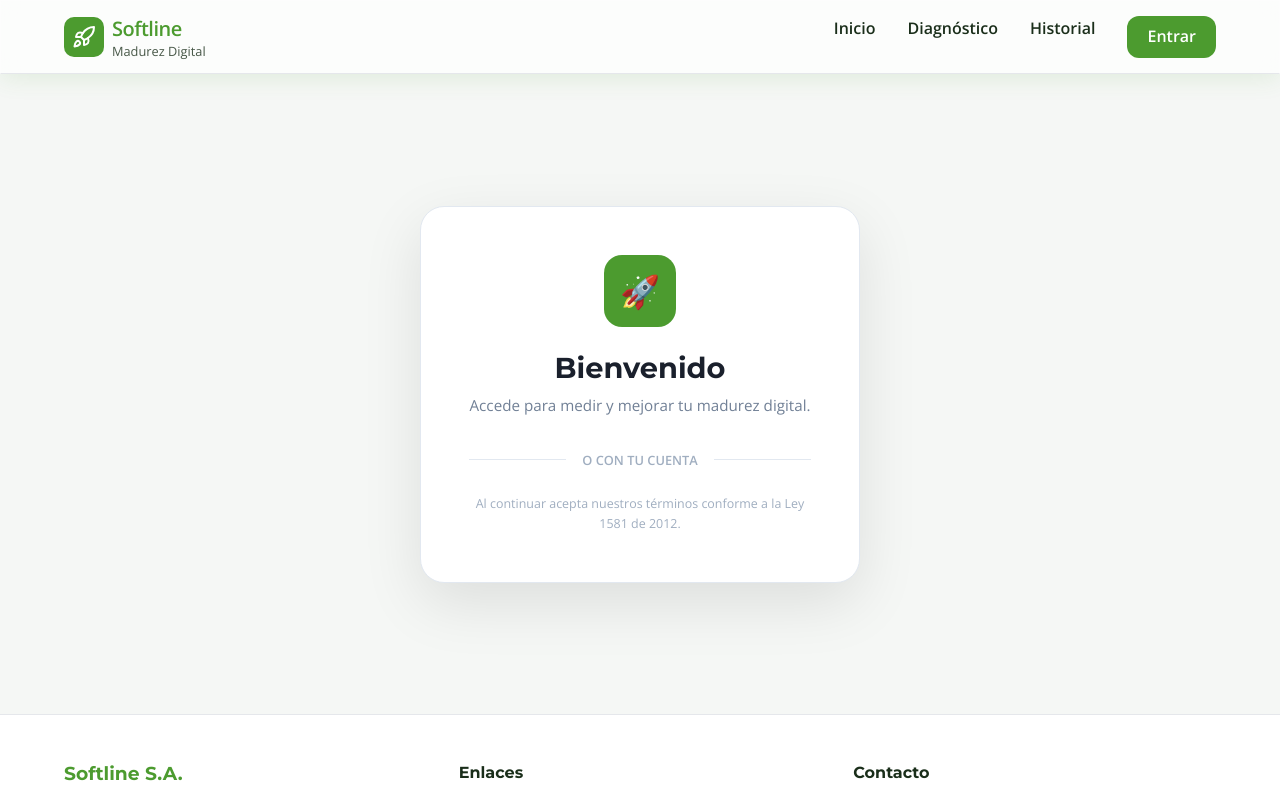
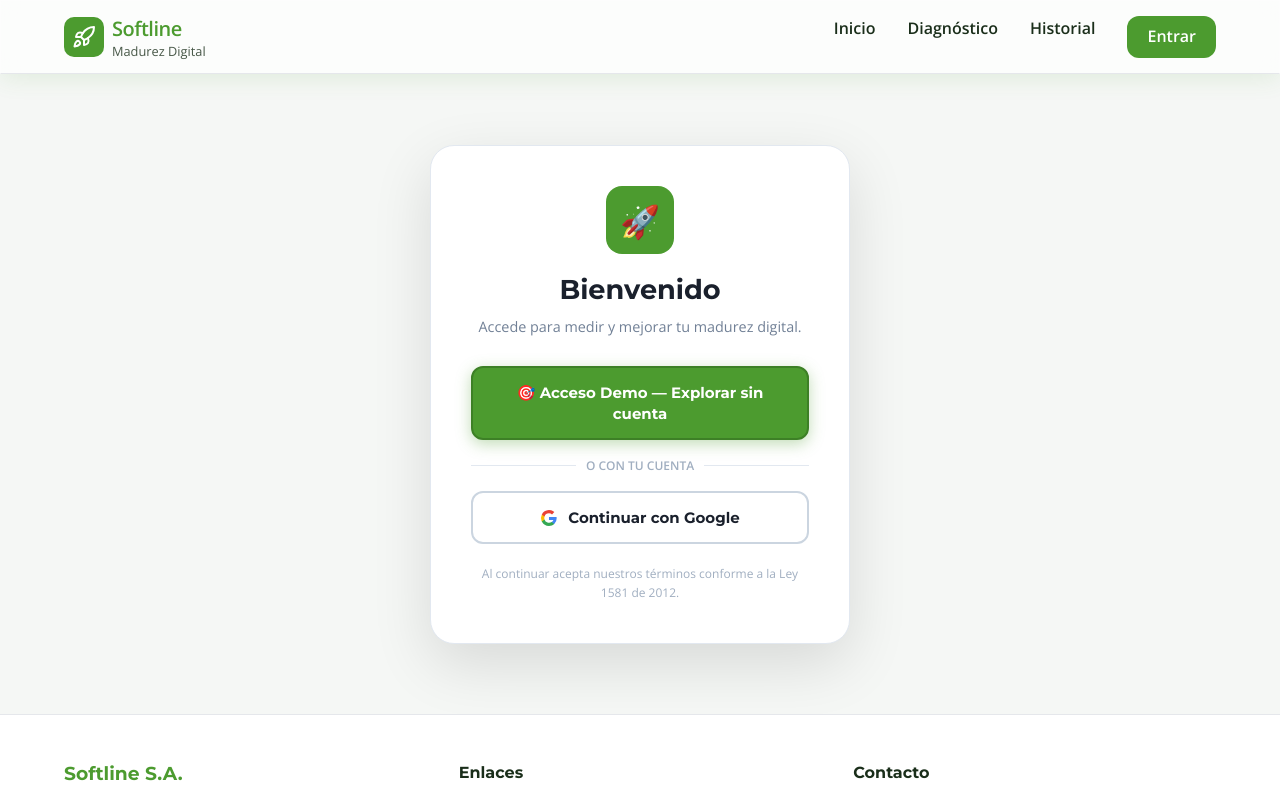
Before and after one commit to cestrad5/madurez-digital-tic, a React (Vite) app: page /login in a window 1280 px wide. Shown: the top 800 px of the page. Built offline with nearby package versions, Linux system fonts and the light colour scheme.

Commit message:
✅ Fix login buttons - use div instead of button to bypass CSS reset

```diff
--- a/src/pages/Login.jsx
+++ b/src/pages/Login.jsx
@@ -1,5 +1,21 @@
 import React from 'react';
 import { useNavigate } from 'react-router-dom';
+
+const btnBase = {
+  display: 'block',
+  width: '100%',
+  padding: '14px 20px',
+  borderRadius: '12px',
+  fontFamily: 'Montserrat, sans-serif',
+  fontWeight: '800',
+  fontSize: '15px',
+  cursor: 'pointer',
+  textAlign: 'center',
+  boxSizing: 'border-box',
+  lineHeight: '1.4',
+  appearance: 'none',
+  WebkitAppearance: 'none',
+};
 
 const Login = () => {
   const navigate = useNavigate();
@@ -23,93 +39,93 @@
     }}>
       <div style={{
         background: 'white',
-        padding: '3rem',
+        padding: '2.5rem',
         borderRadius: '1.5rem',
         width: '100%',
-        maxWidth: '440px',
+        maxWidth: '420px',
         textAlign: 'center',
-        boxShadow: '0 20px 60px rgba(0,0,0,0.1)',
+        boxShadow: '0 20px 60px rgba(0,0,0,0.12)',
         border: '1px solid #E2E8F0'
       }}>
-        {/* Logo */}
+
+        {/* Icon */}
         <div style={{
           background: '#4C9B2F',
           color: 'white',
-          width: '72px',
-          height: '72px',
-          borderRadius: '18px',
+          width: '68px',
+          height: '68px',
+          borderRadius: '16px',
           display: 'flex',
           alignItems: 'center',
           justifyContent: 'center',
-          margin: '0 auto 1.5rem auto',
+          margin: '0 auto 1.25rem auto',
           fontSize: '2rem'
         }}>
           🚀
         </div>
 
-        <h1 style={{ marginBottom: '0.5rem', fontSize: '1.8rem', color: '#1A202C' }}>Bienvenido</h1>
-        <p style={{ color: '#718096', marginBottom: '2rem', fontSize: '0.95rem' }}>
+        <h2 style={{ margin: '0 0 0.5rem', fontSize: '1.7rem', color: '#1A202C', fontFamily: 'Montserrat, sans-serif' }}>
+          Bienvenido
+        </h2>
+        <p style={{ color: '#718096', marginBottom: '1.75rem', fontSize: '0.9rem' }}>
           Accede para medir y mejorar tu madurez digital.
         </p>
 
-        {/* DEMO BUTTON - Principal */}
-        <button
+        {/* === DEMO BUTTON === */}
+        <div
           onClick={handleDemo}
+          role="button"
+          tabIndex={0}
+          onKeyDown={(e) => e.key === 'Enter' && handleDemo()}
           style={{
-            width: '100%',
-            padding: '1.1rem',
-            borderRadius: '0.75rem',
+            ...btnBase,
             background: '#4C9B2F',
             color: '#FFFFFF',
-            border: 'none',
-            fontWeight: 800,
-            fontSize: '1rem',
-            cursor: 'pointer',
-            marginBottom: '1rem',
-            boxShadow: '0 4px 14px rgba(76, 155, 47, 0.35)',
-            letterSpacing: '0.5px'
+            border: '2px solid #3d8026',
+            marginBottom: '12px',
+            boxShadow: '0 4px 15px rgba(76,155,47,0.35)',
           }}
         >
-          🎯 ACCESO DEMO — Explorar sin registrarse
-        </button>
+          🎯 Acceso Demo — Explorar sin cuenta
+        </div>
 
         {/* Divider */}
-        <div style={{ display: 'flex', alignItems: 'center', gap: '1rem', margin: '1.25rem 0' }}>
+        <div style={{ display: 'flex', alignItems: 'center', gap: '10px', margin: '16px 0' }}>
           <div style={{ flex: 1, height: '1px', background: '#E2E8F0' }}></div>
-          <span style={{ fontSize: '0.8rem', fontWeight: 600, color: '#A0AEC0' }}>O CON TU CUENTA</span>
+          <span style={{ fontSize: '0.75rem', fontWeight: 700, color: '#A0AEC0', whiteSpace: 'nowrap' }}>
+            O CON TU CUENTA
+          </span>
           <div style={{ flex: 1, height: '1px', background: '#E2E8F0' }}></div>
         </div>
 
-        {/* Google Button */}
-        <button
+        {/* === GOOGLE BUTTON === */}
+        <div
           onClick={handleDemo}
+          role="button"
+          tabIndex={0}
+          onKeyDown={(e) => e.key === 'Enter' && handleDemo()}
           style={{
-            width: '100%',
-            padding: '0.9rem',
-            borderRadius: '0.75rem',
+            ...btnBase,
             background: '#FFFFFF',
             color: '#1A202C',
-            border: '2px solid #E2E8F0',
-            fontWeight: 700,
-            fontSize: '0.95rem',
-            cursor: 'pointer',
-            marginBottom: '0.75rem',
+            border: '2px solid #CBD5E0',
             display: 'flex',
             alignItems: 'center',
             justifyContent: 'center',
-            gap: '0.75rem'
+            gap: '10px',
+            marginBottom: '8px',
           }}
         >
-          <svg width="18" height="18" viewBox="0 0 18 18">
+          <svg width="18" height="18" viewBox="0 0 18 18" style={{ flexShrink: 0 }}>
             <path fill="#4285F4" d="M16.51 8H8.98v3h4.3c-.18 1-.74 1.48-1.6 2.04v2.01h2.6a7.8 7.8 0 0 0 2.38-5.88c0-.57-.05-.66-.15-1.18z"/>
             <path fill="#34A853" d="M8.98 17c2.16 0 3.97-.72 5.3-1.94l-2.6-2a4.8 4.8 0 0 1-7.18-2.54H1.83v2.07A8 8 0 0 0 8.98 17z"/>
             <path fill="#FBBC05" d="M4.5 10.52a4.8 4.8 0 0 1 0-3.04V5.41H1.83a8 8 0 0 0 0 7.18z"/>
             <path fill="#EA4335" d="M8.98 4.18c1.17 0 2.23.4 3.06 1.2l2.3-2.3A8 8 0 0 0 1.83 5.4L4.5 7.49a4.77 4.77 0 0 1 4.48-3.3z"/>
           </svg>
           Continuar con Google
-        </button>
+        </div>
 
-        <p style={{ marginTop: '1.5rem', fontSize: '0.78rem', color: '#A0AEC0' }}>
+        <p style={{ marginTop: '1.25rem', fontSize: '0.75rem', color: '#A0AEC0' }}>
           Al continuar acepta nuestros términos conforme a la Ley 1581 de 2012.
         </p>
       </div>
```
Also changed, not shown: 3 other files (tests, documents, lock files or other folders).
